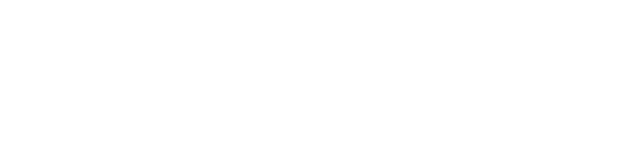
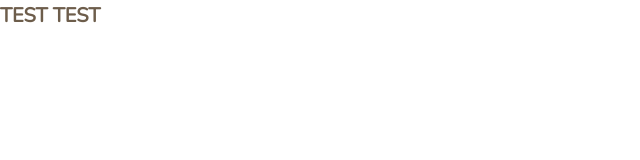
Before and after one commit to JakeHildy/nexter, a website: page index.html in a window 1280 px wide. Shown: the whole page, without its empty margins (0-640 px from the left). Drawn offline with nearby package versions, Linux system fonts and the light colour scheme.

Commit message:
Base Setup

```diff
--- a/index.html
+++ b/index.html
@@ -14,5 +14,7 @@
 
     <title>nexter &mdash; your home, your freedom</title>
   </head>
-  <body class="container"></body>
+  <body class="container">
+    <h1>TEST TEST</h1>
+  </body>
 </html>
--- a/package.json
+++ b/package.json
@@ -5,7 +5,7 @@
   "main": "index.js",
   "scripts": {
     "watch:sass": "node-sass sass/main.scss css/style.css -w",
-    "devserver": "live-server",
+    "devserver": "live-server --browser=firefox",
     "start": "npm-run-all --parallel devserver watch:sass",
     "compile:sass": "node-sass sass/main.scss css/style.comp.css",
     "prefix:css": "postcss --use autoprefixer -b 'last 10 versions' css/style.comp.css -o css/style.prefix.css",
--- a/sass/_base.scss
+++ b/sass/_base.scss
@@ -13,3 +13,23 @@ $color-grey-dark-2: #6d5d4b;
 // FONT VARIABLES
 $font-primary: "Nunito", sans-serif;
 $font-display: "Josefin Sans", sans-serif;
+
+*,
+*::before,
+*::after {
+  margin: 0;
+  padding: 0;
+  box-sizing: inherit;
+}
+
+html {
+  box-sizing: border-box;
+  font-size: 62.5%; // 10px/16px = 62.5% -> 1rem = 10px;
+}
+
+body {
+  font-family: $font-primary;
+  color: $color-grey-dark-2;
+  font-weight: 300;
+  line-height: 1.6;
+}
```
Also changed, not shown: sass/main.css, 1 other file.
